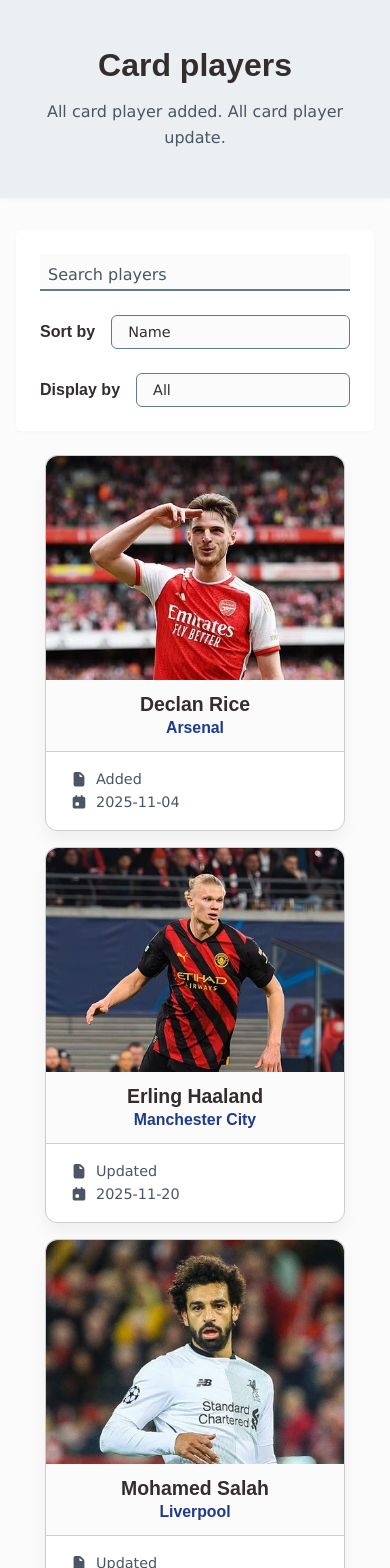
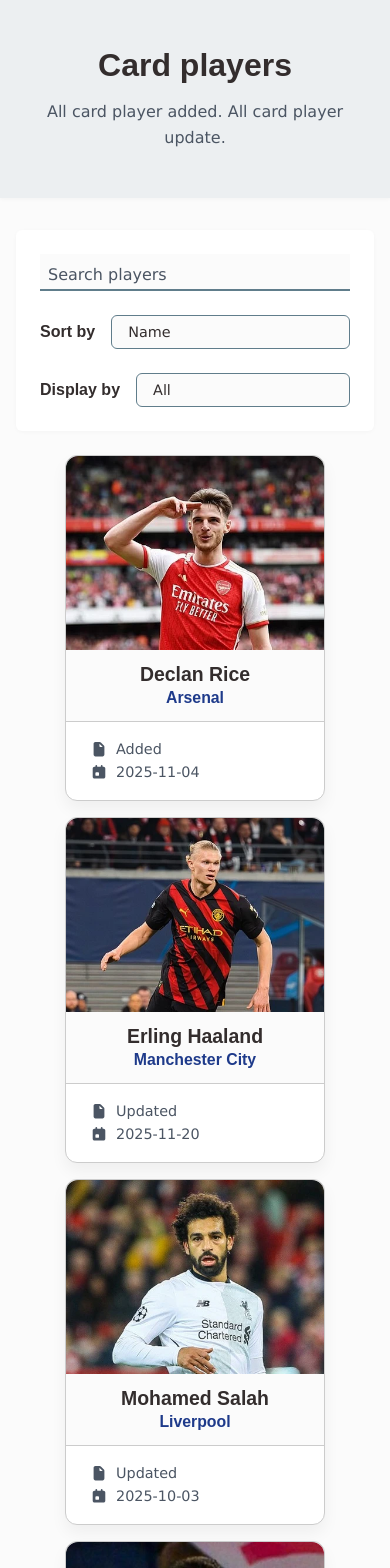
Before and after one commit to catalinbroinas/card-players, a React (Vite) app: page / in a window 390 px wide. Shown: the top 1568 px of the page. Built offline with nearby package versions, Linux system fonts and the light colour scheme.

Commit message:
style(_player-list, _cards): improve layout
- Update min-width to 260px and max-width to 350px
- Update responsive design

```diff
--- a/src/scss/components/custom/_cards.scss
+++ b/src/scss/components/custom/_cards.scss
@@ -16,9 +16,9 @@
 // ============== Player card ===================
 
 .card-player {
-  max-width: 400px;
+  max-width: 350px;
   margin: 0 auto;
 
-  @include media-breakpoint-down($bp-xxl) { max-width: 350px; }
-  @include media-breakpoint-down($bp-sm) { max-width: 300px; }
+  @include media-breakpoint-down($bp-xxl) { max-width: 300px; }
+  @include media-breakpoint-down($bp-sm) { max-width: 260px; }
 }
--- a/src/scss/components/custom/_player-list.scss
+++ b/src/scss/components/custom/_player-list.scss
@@ -8,7 +8,7 @@
 @use '../../layout/template/layout-mixins' as layout;
 
 .player-list {
-	@include layout.grid-fill(300px, $spacing-xl);
+	@include layout.grid-fill(260px, $spacing-xl);
 
 	@include media-breakpoint-down($bp-xxl) { gap: $spacing-lg2; }
   @include media-breakpoint-down($bp-md) { gap: $spacing-lg; }
```
